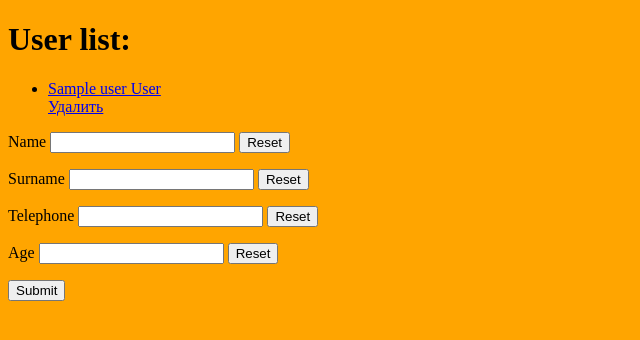
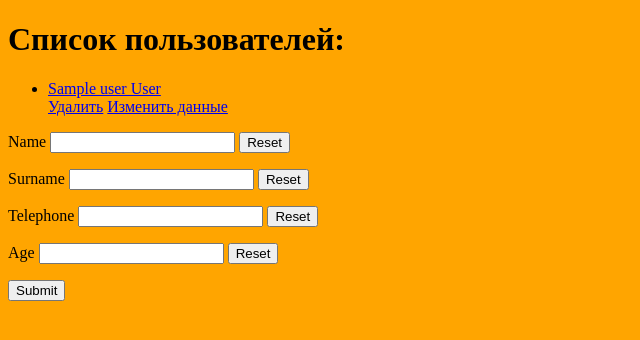
Before and after one commit to VladGalacas/web, a Flask app: template templates/users.html in a window 1280 px wide. Shown: the top 340 px of the page, without its empty margins (0-640 px from the left). Run offline with Flask 2, Linux system fonts and the light colour scheme; the template is opened without the code that fills it: most values are stand-ins (such as "Sample title", 1, 10 or a date in 2020); some libraries are stand-ins or nearby versions.

Commit message:
Update users.html

```diff
--- a/templates/users.html
+++ b/templates/users.html
@@ -2,14 +2,16 @@
 <html lang="en">
 <head>
     <meta charset="UTF-8">
-    <title>Title</title>
+    <title>Пользователи</title>
 </head>
 <body bgcolor="orange">
-<h1>User list:</h1>
+<h1>Список пользователей:</h1>
 <ul>
 {% for user in users %}
     <li><a href="http://127.0.0.1:5000/users/{{ user['username'] }}">{{ user['name'] }} {{ user['surname'] }} </a><br></li>
     <a href="http://127.0.0.1:5000/users/{{ user['username'] }}/del">Удалить</a>
+    <a href="http://127.0.0.1:5000/users/{{ user['username'] }}/update">Изменить данные</a>
+
 {% endfor %}
 </ul>
 <form action="" method="post">
```
